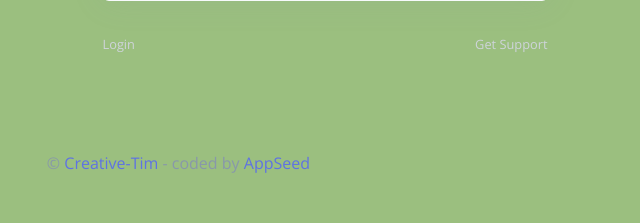
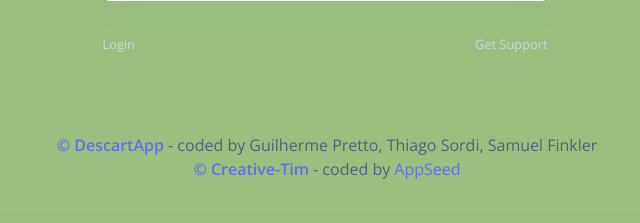
Before and after one commit to ThiagoSordi10/DescartApp, a Django app: page /login/?next=/discard/order/list/ in a window 1280 px wide. Shown: the part 824-1047 px from the top of the page, without its empty margins (315-955 px from the left). After the commit the page ends 1003 px from the top, so only its background shows below. Run offline with Django 3.2, Linux system fonts and the light colour scheme; parts of the project's set-up code (start-up, migrations or seed data) failed here and were passed over; some libraries are stand-ins or nearby versions.

Commit message:
Fix: update status and footer

```diff
--- a/templates/includes/footer-fullscreen.html
+++ b/templates/includes/footer-fullscreen.html
@@ -1,14 +1,9 @@
 
-    <footer class="py-5">
-      <div class="container">
-        <div class="row align-items-center justify-content-xl-between">
-          <div class="col-xl-6">
-            <div class="text-center text-xl-right text-muted">
-               &copy; <a target="_blank"
-                         href="https://bit.ly/3fKQZaL">Creative-Tim</a>
+    <footer class="footer" style="text-align: center; background-color: #9bbf7f;">
+      <a href="" class="font-weight-bold ml-1" > &copy; DescartApp</a>
+               - coded by Guilherme Pretto, Thiago Sordi, Samuel Finkler
+               <br>
+               <a href="https://bit.ly/3fKQZaL"
+               class="font-weight-bold ml-1" target="_blank"> &copy; Creative-Tim</a>
                - coded by <a target="_blank" href="https://appseed.us">AppSeed</a>
-            </div>
-          </div>
-        </div>
-      </div>
     </footer>
--- a/templates/order/list.html
+++ b/templates/order/list.html
@@ -43,6 +43,7 @@
                 <tr>
                   <th scope="col" class="sort" data-sort="name">Item name</th>
                   <th scope="col" class="sort" data-sort="budget">Address</th>
+                  <th scope="col" class="sort" data-sort="budget">Status</th>
                   <th scope="col" class="sort" data-sort="status">Quantity</th>
                   <th scope="col">Total price</th>
                 </tr>
@@ -60,6 +61,11 @@
                   <td>
                     <span class="badge badge-dot mr-4">
                       <span class="status">{{ order.address_demand.address }}</span>
+                    </span>
+                  </td>
+                  <td>
+                    <span class="badge badge-dot mr-4">
+                      <span class="status">{{ order.get_status_display }}</span>
                     </span>
                   </td>
                   <td>
```
